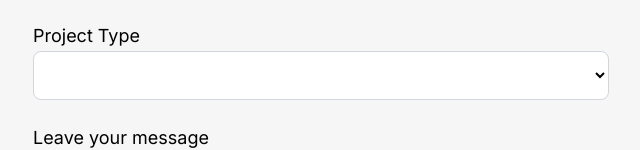
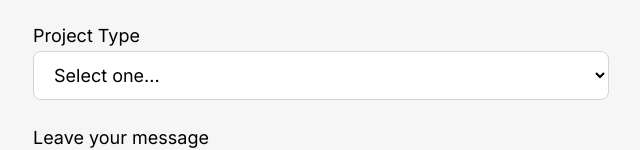
Before and after one commit to tiagocostarebelo/reactjs-tiagocr-portfolio, a React (Vite) app: page /contact in a window 1280 px wide. Shown: the part 899-1049 px from the top of the page, without its empty margins (95-735 px from the left). Built offline with nearby package versions, Linux system fonts and the light colour scheme.

Commit message:
feat(contact): animate contat page

```diff
--- a/src/components/ui/ContactForm.jsx
+++ b/src/components/ui/ContactForm.jsx
@@ -1,4 +1,5 @@
 import { useState } from "react";
+import FadeIn from "../animation/FadeIn";
 
 const ContactForm = () => {
 
@@ -66,13 +67,20 @@ const ContactForm = () => {
         <section className="w-full h-auto py-24 bg-gray-light">
             {/* Success & error messages */}
 
-            {status.success ? <></> : <h2 className="text-2xl md:text-3xl font-bold text-black-rich uppercase mb-6 tracking-tight leading-tight text-left">Fill in the form</h2>}
+            {status.success ? null :
+                <FadeIn>
+                    <h2 className="text-2xl md:text-3xl font-bold text-black-rich uppercase mb-6 tracking-tight leading-tight text-left">Fill in the form</h2>
+                </FadeIn>
+            }
             {status.success ? (
-                <>
+                <FadeIn>
+                    <div>
                         <h3 className="font-bold text-2xl mt-2">Thanks for reaching out!</h3>
                         <p className="text-base mt-1">I’ve received your message. I’ll reply as soon as I can.</p>
-                </>
+                    </div>
+                </FadeIn>
             ) : (
+                <FadeIn delay={120}>
                     <div className="max-w-xl">
                         <form
                             name="contact"
@@ -128,12 +136,11 @@ const ContactForm = () => {
                                     name="projectType"
                                     id="projectType"
                                     onChange={handleChange}
-                                defaultValue=""
                                     className="border border-gray-300 bg-white rounded-lg px-4 py-3 w-full"
 
                                     required
                                 >
-                                <option value=""></option>
+                                    <option value="" disabled>Select one...</option>
                                     <option value="brandDesign">Brand Design</option>
                                     <option value="webDevelopment">Web Development</option>
                                     <option value="emailDevelopment">Email Development</option>
@@ -164,7 +171,7 @@ const ContactForm = () => {
                             <p className="text-red-600 mt-2">Something went wrong. Please try again.</p>
                         )}
                     </div>
-
+                </FadeIn>
             )}
         </section>
     )
```
Lines whose indentation alone changed are shown as unchanged.
